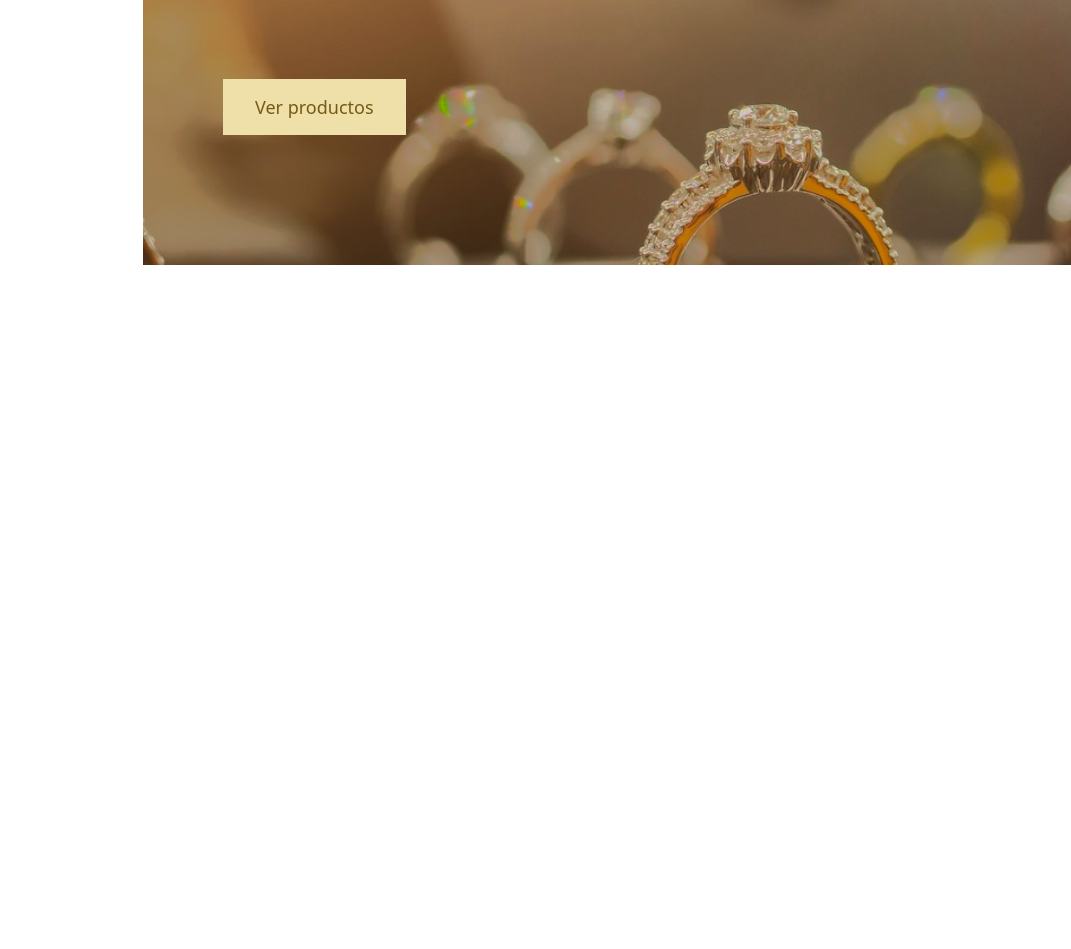
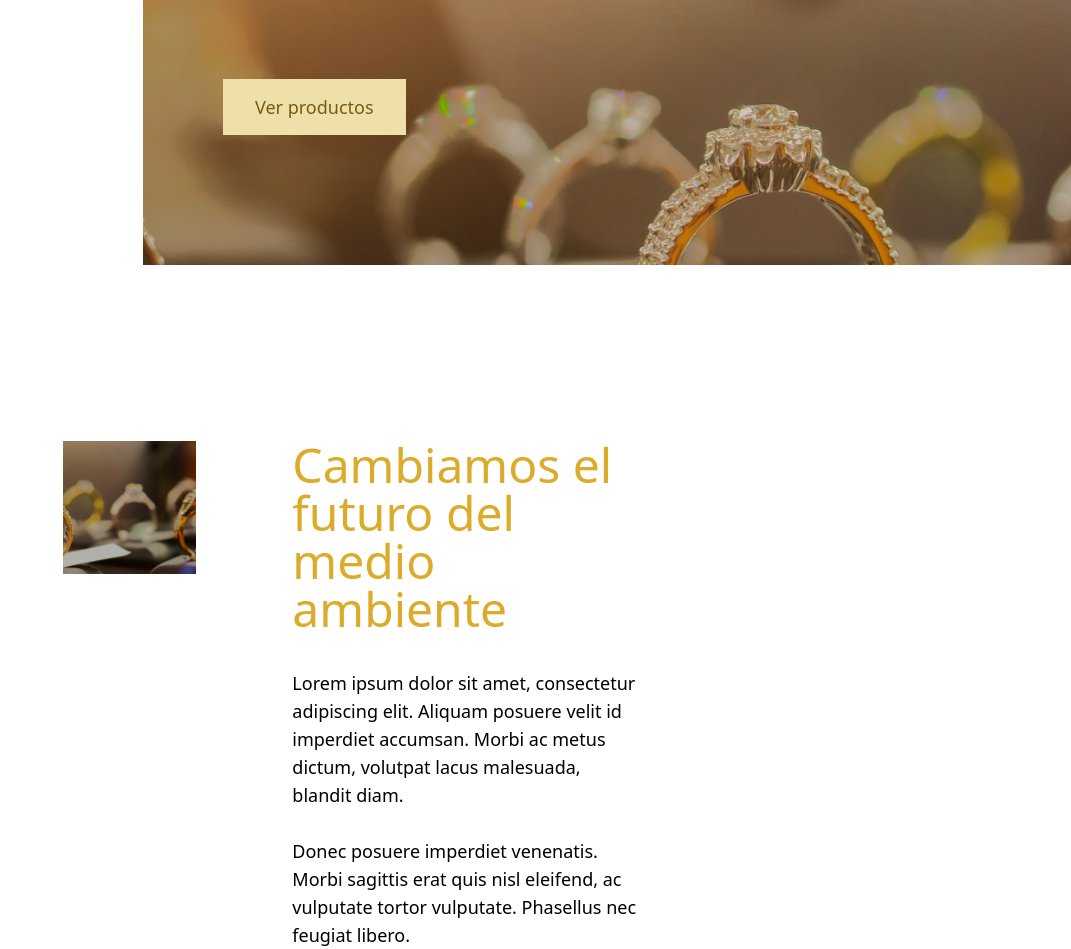
Before and after one commit to RandyIbarra/landing-template, a website built with Vite: page formal/index.html in a window 1280 px wide. Shown: the part 503-1452 px from the top of the page, without its empty margins (209-1280 px from the left). Before the commit the page ends 800 px from the top, so only its background shows below. Built offline with nearby package versions, Linux system fonts and the light colour scheme.

Commit message:
Added 'Reinforcement' section

```diff
--- a/formal/index.html
+++ b/formal/index.html
@@ -37,6 +37,17 @@
             </div>
         </section>
 
+        <!-- Reinforcement -->
+        <section class="flex mt-44 pl-12 lg:pl-24 pr-32 lg:pr-64 space-x-24">
+            <div class="max-w-xl">
+                <img src="./images/r.png" alt="reinforcement image">
+            </div>
+            <div class="space-y-9">
+                <h2 class="text-5xl text-skin-base-inverted">Cambiamos el futuro del medio ambiente</h2>
+                <p class="text-lg text-skin-inverse">Lorem ipsum dolor sit amet, consectetur adipiscing elit. Aliquam posuere velit id imperdiet accumsan. Morbi ac metus dictum, volutpat lacus malesuada, blandit diam.<br><br>Donec posuere imperdiet venenatis. Morbi sagittis erat quis nisl eleifend, ac vulputate tortor vulputate. Phasellus nec feugiat libero.</p>
+            </div>
+        </section>
+
     </main>
 
 </body>
```
